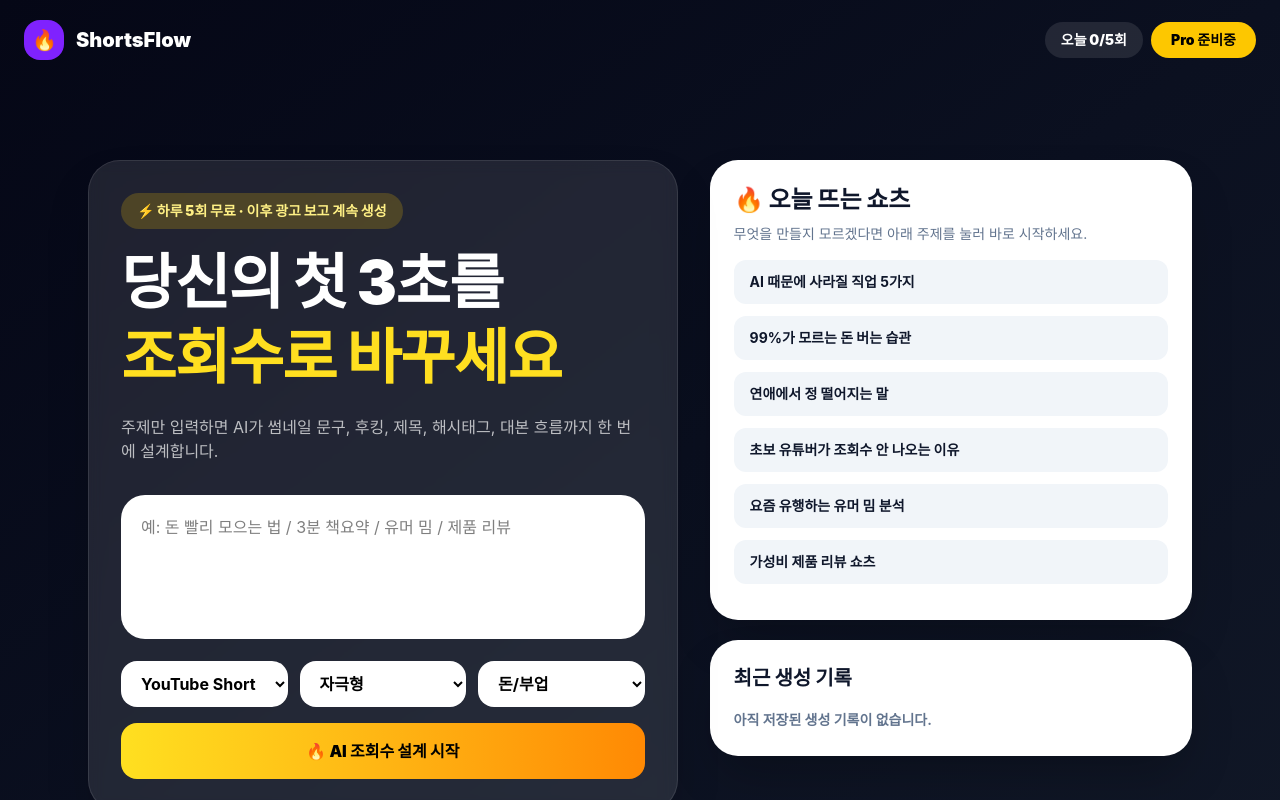
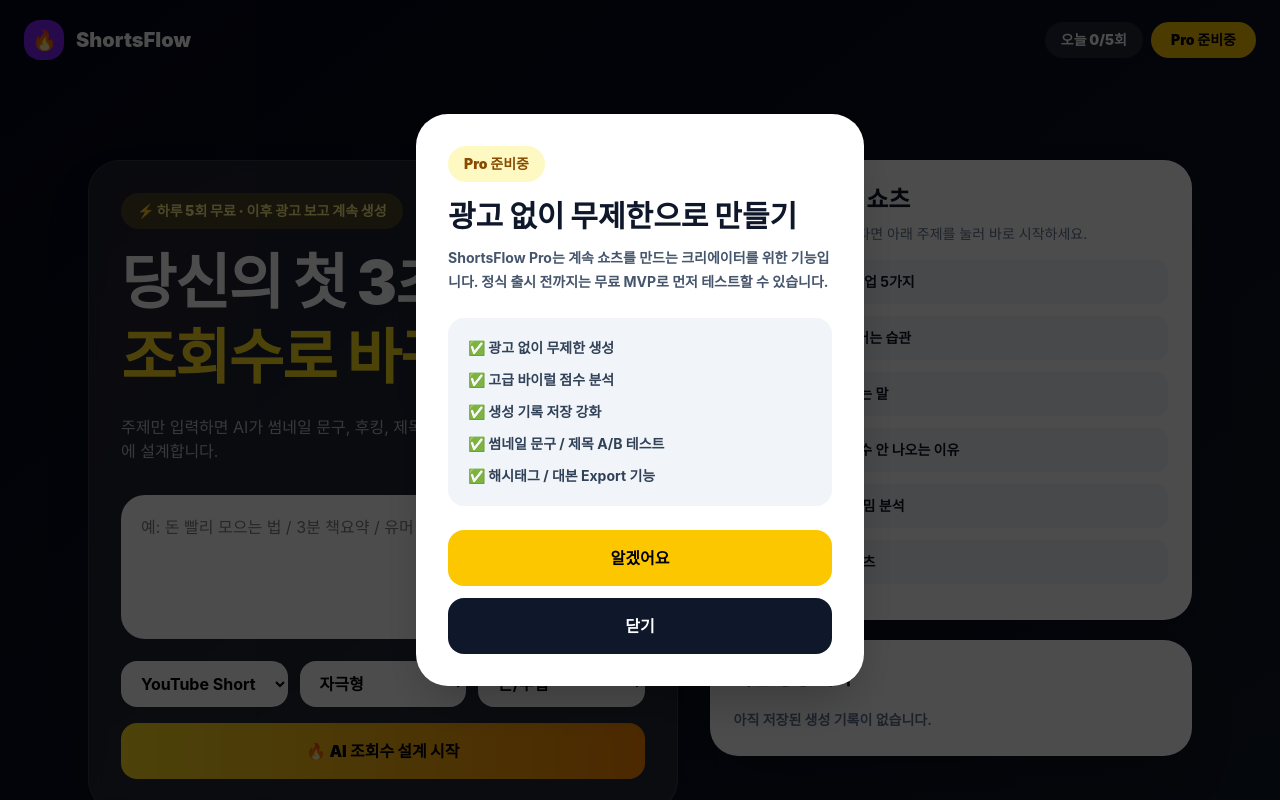
Before and after one commit to dlskfka-ux/shortsflow, a Next.js app: page / in a window 1280 px wide. Both pictures are taken after a click on the button "Pro 준비중". Shown: the top 800 px of the page. Built offline with nearby package versions, Linux system fonts and the light colour scheme.

Commit message:
add pro info modal

```diff
--- a/app/page.tsx
+++ b/app/page.tsx
@@ -46,6 +46,7 @@ export default function HomePage() {
   const [loading, setLoading] = useState(false);
   const [result, setResult] = useState("");
   const [showAdModal, setShowAdModal] = useState(false);
+  const [showProModal, setShowProModal] = useState(false);
   const [usageCount, setUsageCount] = useState(0);
   const [history, setHistory] = useState<HistoryItem[]>([]);
 
@@ -193,7 +194,10 @@ export default function HomePage() {
             오늘 {usageCount}/{FREE_LIMIT}회
           </button>
 
-          <button className="rounded-full bg-yellow-400 px-5 py-2 text-sm font-black text-black">
+          <button
+            onClick={() => setShowProModal(true)}
+            className="rounded-full bg-yellow-400 px-5 py-2 text-sm font-black text-black"
+          >
             Pro 준비중
           </button>
         </div>
@@ -462,6 +466,47 @@ export default function HomePage() {
         </div>
       )}
 
+      {showProModal && (
+        <div className="fixed inset-0 z-50 grid place-items-center bg-black/70 px-6">
+          <div className="w-full max-w-md rounded-[32px] bg-white p-8 text-slate-900 shadow-2xl">
+            <div className="mb-4 inline-flex rounded-full bg-yellow-100 px-4 py-2 text-sm font-black text-yellow-800">
+              Pro 준비중
+            </div>
+
+            <h2 className="mb-3 text-3xl font-black">
+              광고 없이 무제한으로 만들기
+            </h2>
+
+            <p className="mb-6 text-sm font-bold leading-6 text-slate-600">
+              ShortsFlow Pro는 계속 쇼츠를 만드는 크리에이터를 위한 기능입니다.
+              정식 출시 전까지는 무료 MVP로 먼저 테스트할 수 있습니다.
+            </p>
+
+            <div className="mb-6 space-y-3 rounded-2xl bg-slate-100 p-5 text-sm font-bold text-slate-700">
+              <div>✅ 광고 없이 무제한 생성</div>
+              <div>✅ 고급 바이럴 점수 분석</div>
+              <div>✅ 생성 기록 저장 강화</div>
+              <div>✅ 썸네일 문구 / 제목 A/B 테스트</div>
+              <div>✅ 해시태그 / 대본 Export 기능</div>
+            </div>
+
+            <button
+              onClick={() => setShowProModal(false)}
+              className="mb-3 w-full rounded-2xl bg-yellow-400 py-4 font-black text-black"
+            >
+              알겠어요
+            </button>
+
+            <button
+              onClick={() => setShowProModal(false)}
+              className="w-full rounded-2xl bg-slate-900 py-4 font-black text-white"
+            >
+              닫기
+            </button>
+          </div>
+        </div>
+      )}
+
       <footer className="border-t border-white/10 px-6 py-8 text-center text-sm font-bold text-white/40">
         ShortsFlow · AI 조회수 설계 도구 · 무료 MVP 테스트 버전
       </footer>
```
